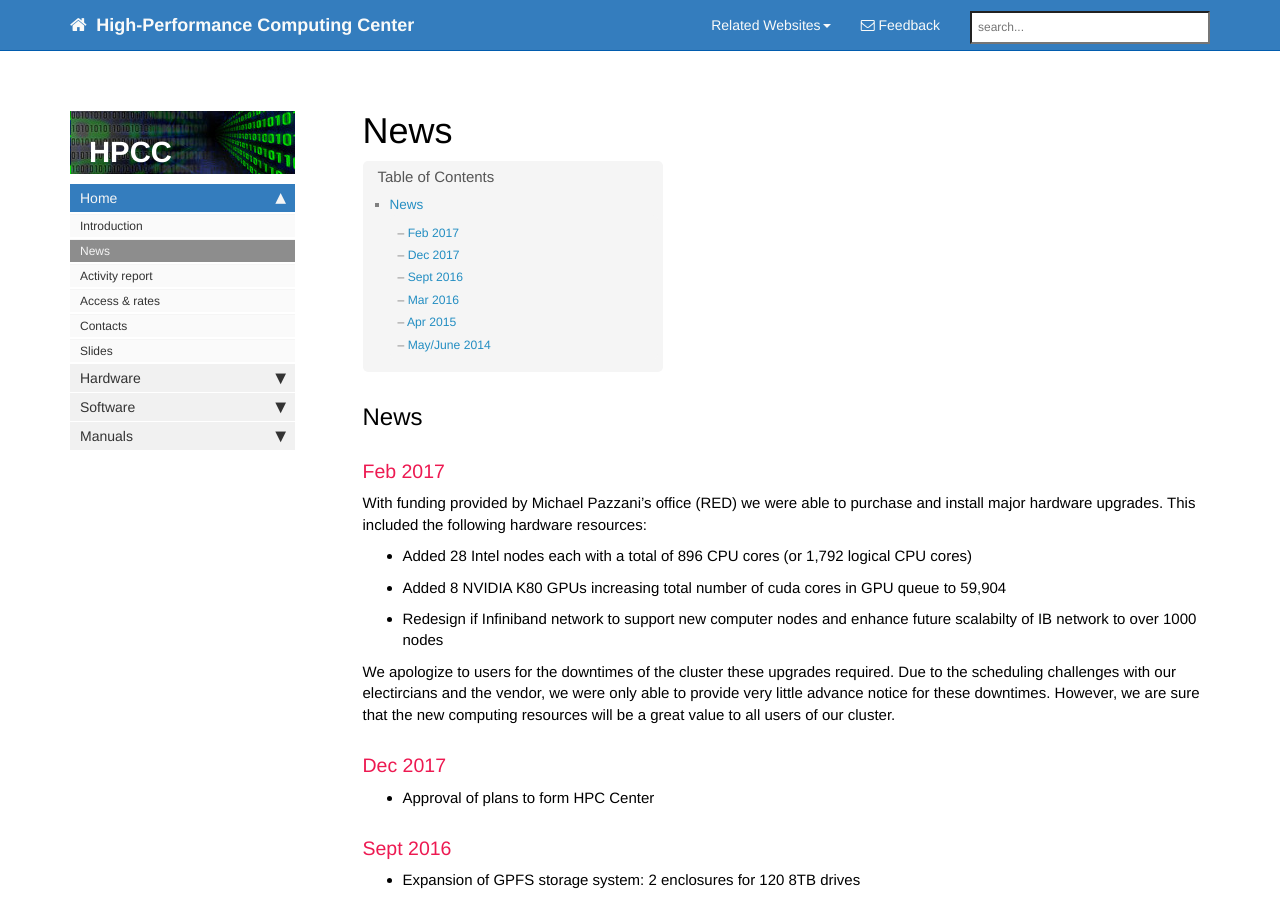
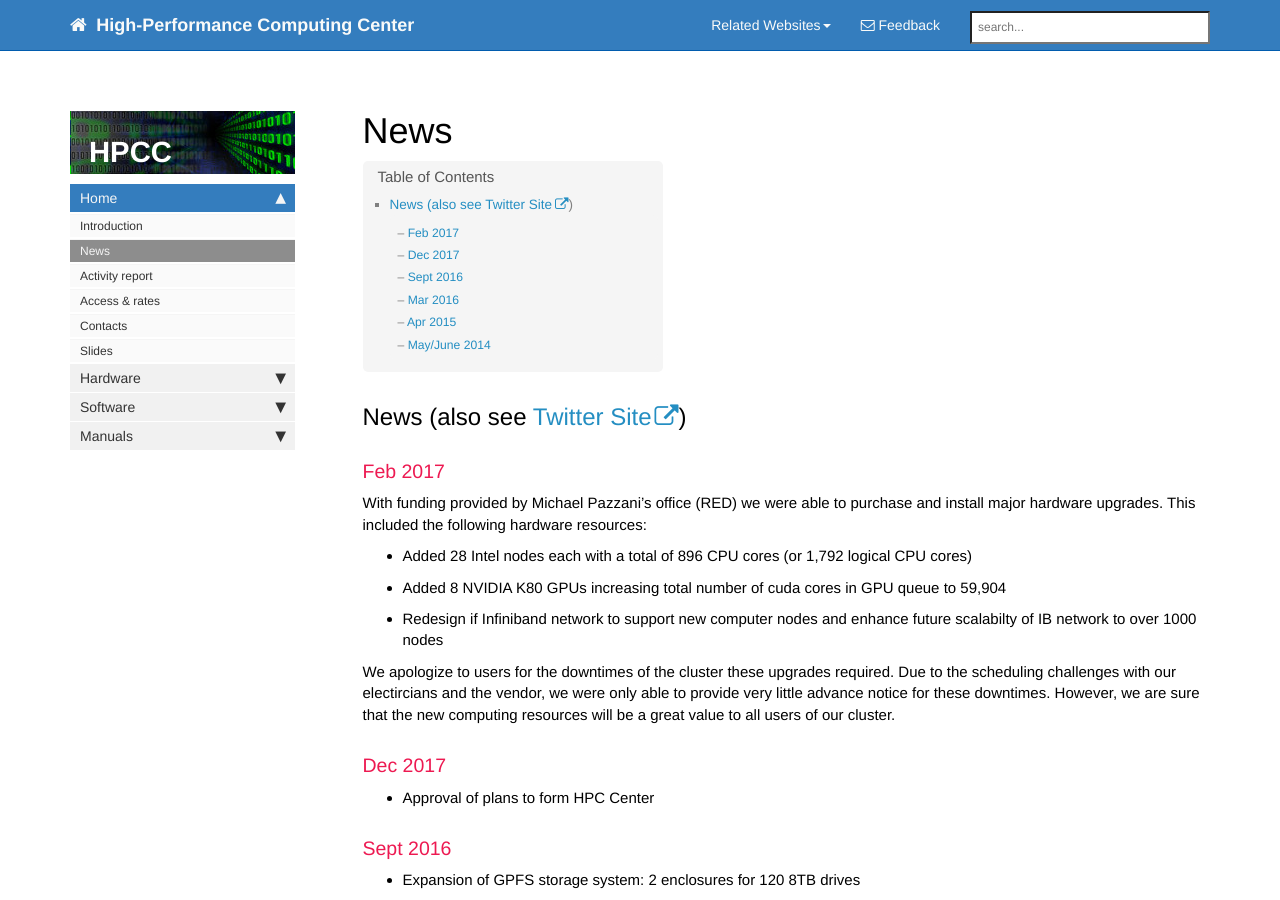
Before and after one commit to tgirke/rcf, a Jekyll site: the page built from news.md, in a window 1280 px wide and 900 px high. Built offline with Jekyll 4.4.1, drawn with Linux system fonts in a browser that asks for light colours; nearby versions of some CDN libraries; comment, search, counter and statistics services are not loaded.

Commit message:
content edits

```diff
--- a/news.md
+++ b/news.md
@@ -3,7 +3,7 @@ layout: page
 title: News
 ---
 
-## News
+## News (also see [Twitter Site](https://twitter.com/UCR_HPCC))
 
 ### Feb 2017
 
```
